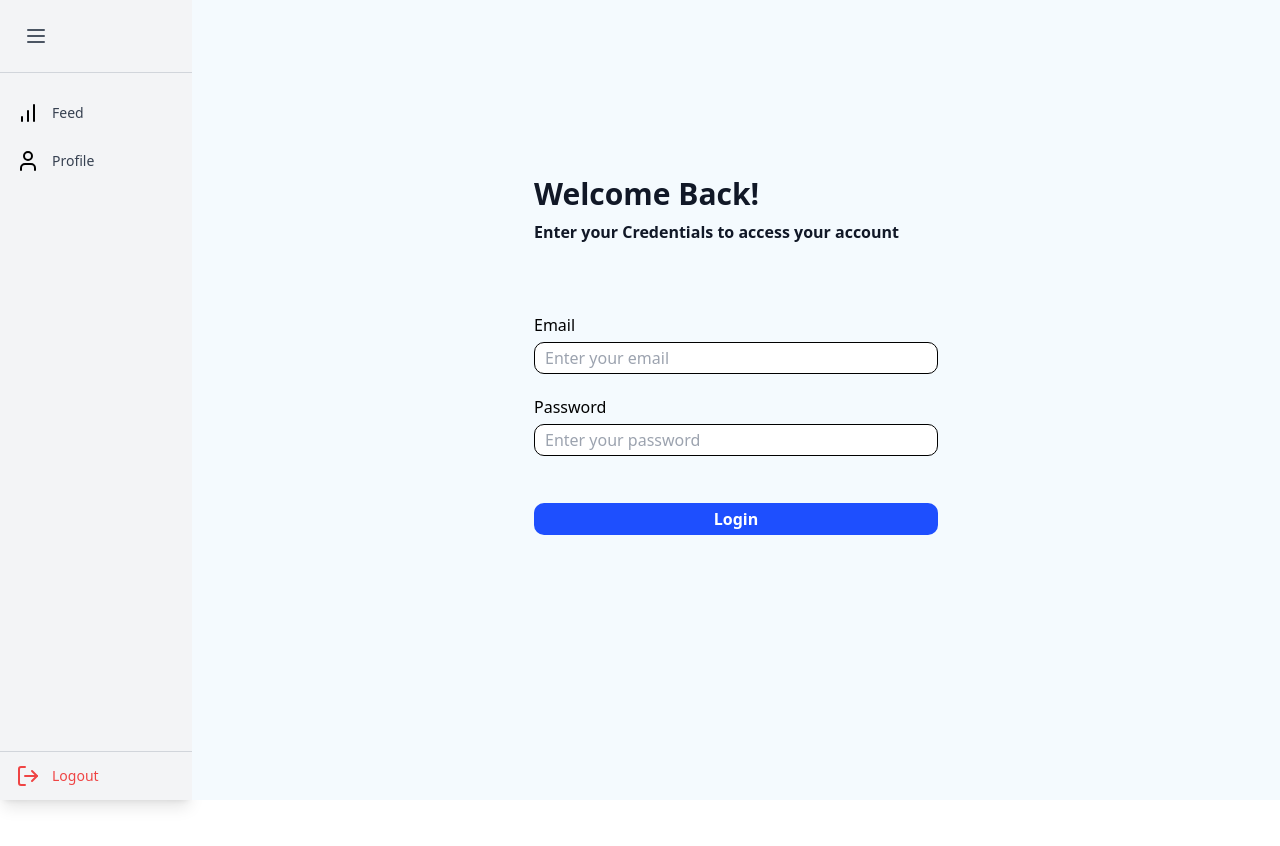
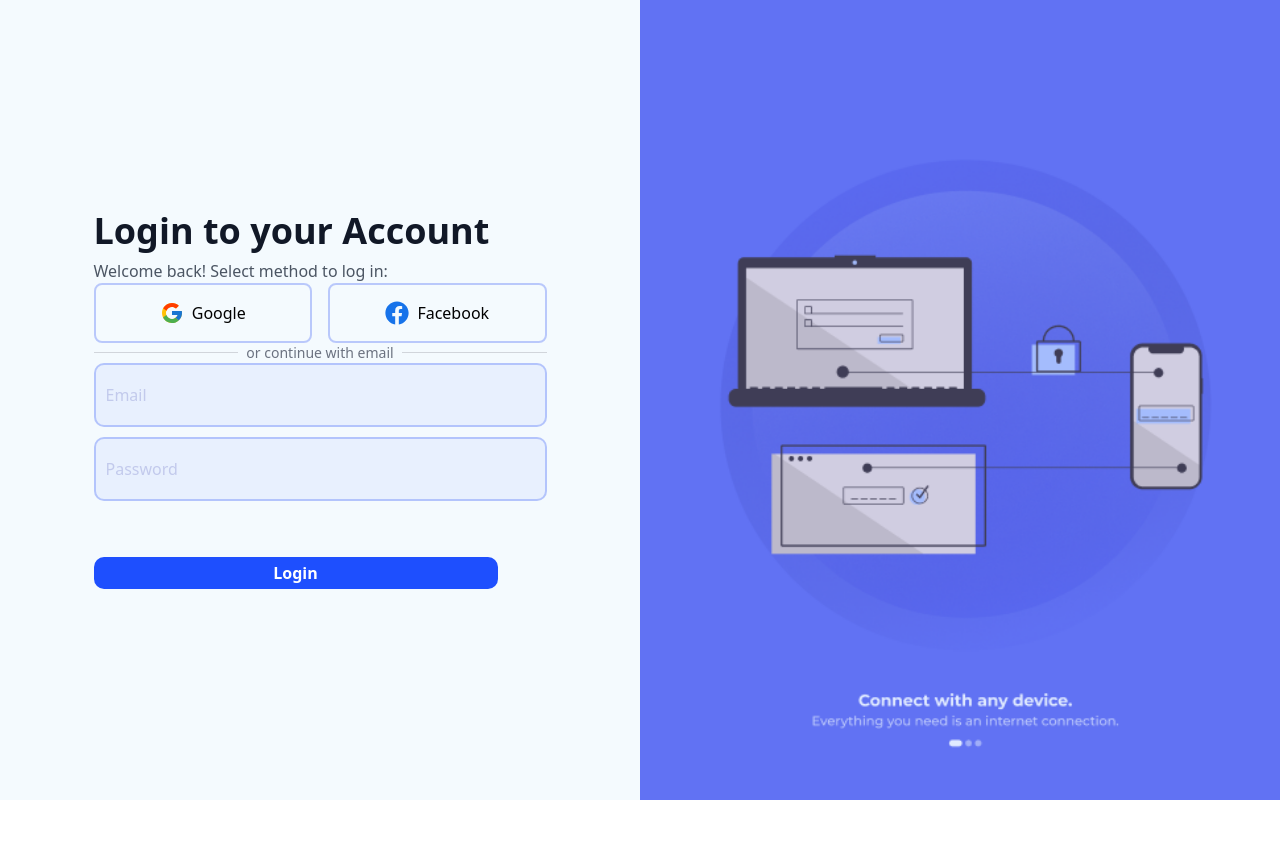
Before and after one commit to saradbabushrestha/GIT-Bootcamp, a React (Vite) app in the folder group-task/: page /login in a window 1280 px wide. Shown: the top 846 px of the page. After the commit the page ends 800 px from the top, so only its background shows below. Built offline with nearby package versions, Linux system fonts and the light colour scheme.

Commit message:
Login page design and other changes

```diff
--- a/group-task/package.json
+++ b/group-task/package.json
@@ -16,6 +16,7 @@
     "lucide-react": "^0.469.0",
     "react": "^18.3.1",
     "react-dom": "^18.3.1",
+    "react-icons": "^5.4.0",
     "react-router-dom": "^7.1.1"
   },
   "devDependencies": {
--- a/group-task/src/App.tsx
+++ b/group-task/src/App.tsx
@@ -11,9 +11,9 @@ function App() {
   return (
     <Router>
       <div className="flex h-screen">
-        <Sidebar />
+        {/* <Sidebar /> */}
 
-        <div className="flex-grow bg-[#f4fafe] p-4">
+        <div className="flex-grow bg-[#f4fafe]">
           <Routes>
             <Route path="/" element={<SignUp />} />
             <Route path="/admin" element={<AdminDashboard />} />
--- a/group-task/src/Pages/Login.tsx
+++ b/group-task/src/Pages/Login.tsx
@@ -1,34 +1,62 @@
+import { FaFacebook } from "react-icons/fa";
+import { FcGoogle } from "react-icons/fc";
 import ButtonComponent from "../components/ButtonComponent";
 import TextFieldComponent from "../components/TextFieldComponent";
 
 const Login = () => {
   return (
-    <div className="flex flex-col items-center mt-40 h-screen">
+    <div className="flex justify-between h-screen">
+      <div className="flex-1 flex items-center justify-center">
         <div className="">
-        <h1 className="text-3xl font-semibold text-gray-900 mb-2">
-          Welcome Back!
+          <div>
+            <h1 className="text-4xl font-bold text-gray-900">
+              Login to your Account
             </h1>
-        <p className="text-gray-900 font-semibold">
-          Enter your Credentials to access your account
+            <p className="mt-2 text-gray-600">
+              Welcome back! Select method to log in:
             </p>
-        <form className="mt-12">
+          </div>
+          <div className="flex gap-4">
+            <button className="flex-1 w-[215px] h-[60px] py-2 px-4 border-2 border-[rgb(128,152,249,0.5)] rounded-lg flex items-center justify-center gap-2 hover:bg-[rgb(128,152,249,0.2)] transition-colors">
+              <FcGoogle size={24} color="red" />
+              <span>Google</span>
+            </button>
+            <button className="flex-1 py-2 px-4 border-2 border-[rgb(128,152,249,0.5)] rounded-lg flex items-center justify-center gap-2 hover:bg-[rgb(128,152,249,0.2)] transition-colors">
+              <FaFacebook size={24} color="#1773ea" />
+              <span>Facebook</span>
+            </button>
+          </div>
+          <div className="relative">
+            <div className="absolute inset-0 flex items-center">
+              <div className="w-full border-t border-gray-300"></div>
+            </div>
+            <div className="relative flex justify-center text-sm">
+              <span className="px-2 bg-[#f4fafe] text-gray-500">
+                or continue with email
+              </span>
+            </div>
+          </div>
+
+          <form className="">
             <TextFieldComponent
-            name="Email Address"
-            placeholder="Enter your email"
+              name="Email"
+              placeholder="Email"
               inputType="string"
-            label="Email"
             />
             <TextFieldComponent
               name="Password"
-            placeholder="Enter your password"
+              placeholder="Password"
               inputType="password"
-            label="Password"
             />
 
             <ButtonComponent btnBgColor="bg-primary-color" btnText="Login" />
           </form>
         </div>
       </div>
+      <div className="flex-1 bg-log-in bg-contain bg-center bg-no-repeat bg-[#6172F3]">
+        {/* <img src="/images/login-image.png" alt="Please login to continue" /> */}
+      </div>
+    </div>
   );
 };
 
--- a/group-task/src/components/TextFieldComponent.tsx
+++ b/group-task/src/components/TextFieldComponent.tsx
@@ -3,19 +3,17 @@ import { TextFieldComponentProps } from "../types/utils/utils";
 const TextFieldComponent = ({
   name,
   placeholder,
-  label,
   inputType,
 }: TextFieldComponentProps) => {
   return (
     <>
       <div>
-        <p className="pt-[21px] pb-[5px] font-medium">{label}</p>
         <div>
           <input
             name={name}
             placeholder={placeholder}
             type={inputType}
-            className="w-[404px] rounded-[10px] border border-black pl-[10px] pt-[10px] pb-[10px] h-[32px]"
+            className="w-[453px] h-[64px] mb-[10px] placeholder-[rgb(45,49,166,0.2)] text-[rgb(45,49,166,0.2)] border-2 bg-[rgb(128,152,249,0.10)] rounded-[10px]  border-[rgb(128,152,249,0.5)] pl-[10px] pt-[10px] pb-[10px]"
           />
         </div>
       </div>
--- a/group-task/tailwind.config.js
+++ b/group-task/tailwind.config.js
@@ -6,9 +6,10 @@ export default {
       colors: {
         "primary-color": "#1E4FFE",
       },
-      backgroundImage:{
-        "sign-up":`url("https://i.pinimg.com/736x/f7/fe/f6/f7fef63970ddd892ae29b1f99c1a0348.jpg")`
-      }
+      backgroundImage: {
+        "sign-up": `url("https://i.pinimg.com/736x/f7/fe/f6/f7fef63970ddd892ae29b1f99c1a0348.jpg")`,
+        "log-in": `url("/images/login-image.png")`,
+      },
     },
   },
   plugins: [],
```
Also changed, not shown: group-task/src/types/utils/utils.ts (+10 -10 lines), group-task/public/images/login-image.png (added), 1 other file (tests, documents, lock files or other folders). Lines whose indentation alone changed are shown as unchanged.
